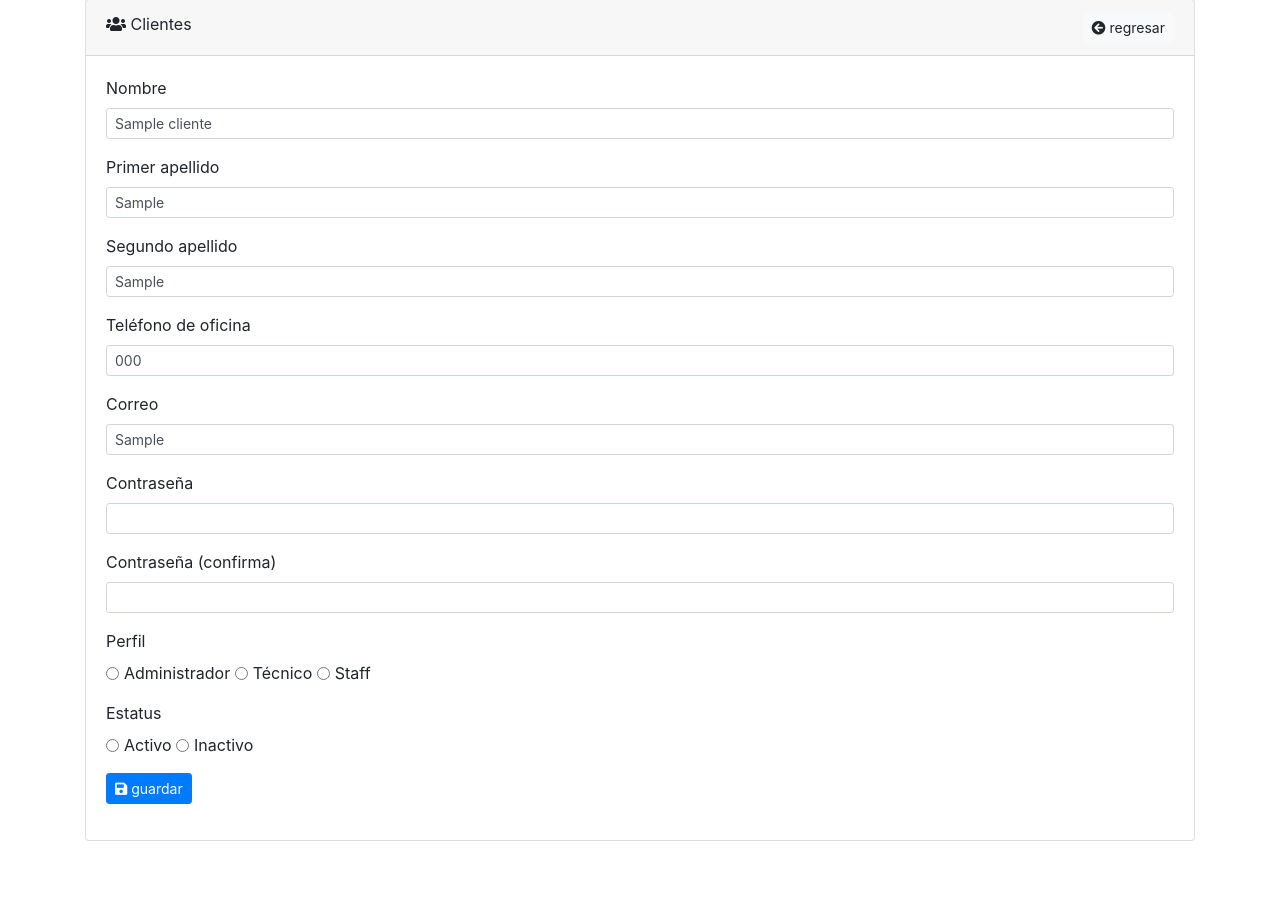
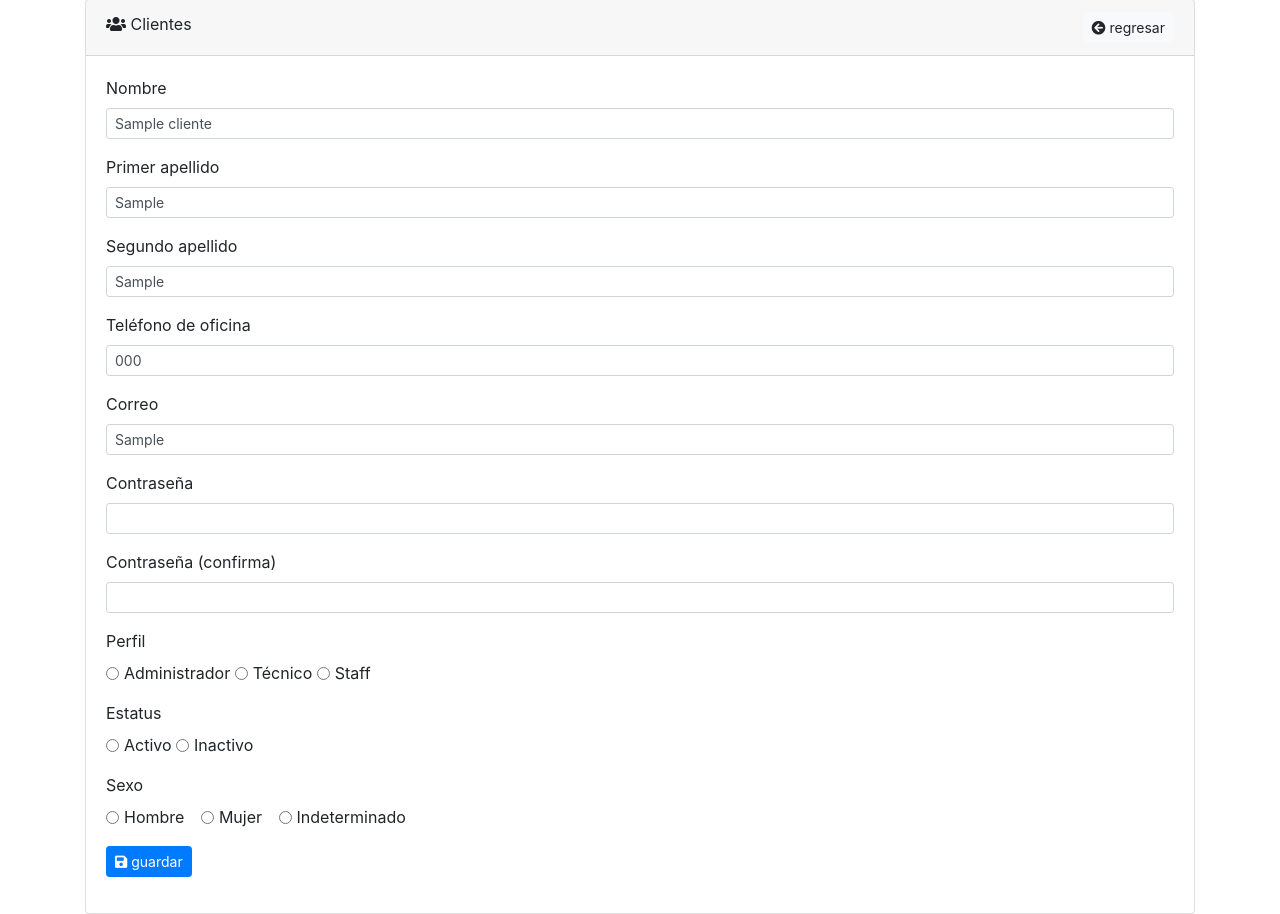
Before and after one commit to APM5691/Proyecto-Aplicaciones-Web-Equipo-10, a PHP site: page /clientes_editar.php?id=1 in a window 1280 px wide. Shown: the part 125-1039 px from the top of the page. Before the commit the page ends 966 px from the top, so only its background shows below. Run offline with PHP 8.4, Linux system fonts and the light colour scheme; tables that the repository leaves empty or names only in its code hold one stand-in row (values such as "Sample post"); data that the repository does not hold is empty.

Commit message:
Ya funciona completo clientes

```diff
--- a/Productos.php
+++ b/Productos.php
@@ -15,6 +15,7 @@
             <div class="card-header">
                 Productos
                 <a href="productos_formulario.php"class="btn btn-success float-right">Agregar</a>
+                <a href="productos.php"class="btn btn-success float-right">Agregar</a>
             </div>
             <div class="card-body">
                 <table class="table table-dark table table-hover">
--- a/clientes_editar.php
+++ b/clientes_editar.php
@@ -31,6 +31,7 @@ if (false == $cliente) {
 ?>
 <!DOCTYPE html>
 <html lang="es-MX">
+
 <head>
     <meta charset="UTF-8">
     <meta name="viewport" content="width=device-width, initial-scale=1.0">
@@ -38,6 +39,7 @@ if (false == $cliente) {
     <link rel="stylesheet" href="css/bootstrap.min.css">
     <link rel="stylesheet" href="css/all.min.css">
 </head>
+
 <body>
     <?php readfile('./menu.html'); ?>
     <div class="container mt-4">
@@ -50,31 +52,31 @@ if (false == $cliente) {
                 <form action="clientes_actualizar.php" method="post">
                     <div class="form-group">
                         <label for="nombre">Nombre</label>
-                        <input type="text" class="form-control form-control-sm" id="nombre_cliente" name="nombre_cliente" aria-describedby="nombre_cliente_help" value="<?php echo htmlentities($cliente['nombre_cliente']);?>" required>
+                        <input type="text" class="form-control form-control-sm" id="nombre_cliente" name="nombre_cliente" aria-describedby="nombre_cliente_help" value="<?php echo htmlentities($cliente['nombre_cliente']); ?>" required>
                     </div>
                     <div class="form-group">
                         <label for="primer_apellido">Primer apellido</label>
-                        <input type="text" class="form-control form-control-sm" id="primer_apellido" name="primer_apellido" aria-describedby="primer_apellido_help" value="<?php echo htmlentities($cliente['primer_apellido']);?>" required>
+                        <input type="text" class="form-control form-control-sm" id="primer_apellido" name="primer_apellido" aria-describedby="primer_apellido_help" value="<?php echo htmlentities($cliente['primer_apellido']); ?>" required>
                     </div>
                     <div class="form-group">
                         <label for="segundo_apellido">Segundo apellido</label>
-                        <input type="text" class="form-control form-control-sm" id="segundo_apellido" name="segundo_apellido" aria-describedby="segundo_apellido_help" value="<?php echo htmlentities($cliente['segundo_apellido']);?>">
+                        <input type="text" class="form-control form-control-sm" id="segundo_apellido" name="segundo_apellido" aria-describedby="segundo_apellido_help" value="<?php echo htmlentities($cliente['segundo_apellido']); ?>">
                     </div>
                     <div class="form-group">
-                        <label for="telefono_oficina">Teléfono de oficina</label>
-                        <input type="text" class="form-control form-control-sm" id="telefono" name="telefono" aria-describedby="telefono_oficina_help" value="<?php echo htmlentities($cliente['telefono']);?>" required>
+                        <label for="telefono">Teléfono de oficina</label>
+                        <input type="text" class="form-control form-control-sm" id="telefono" name="telefono" aria-describedby="telefono_oficina_help" value="<?php echo htmlentities($cliente['telefono']); ?>" required>
                     </div>
                     <div class="form-group">
                         <label for="correo">Correo</label>
-                        <input type="email" class="form-control form-control-sm" id="correo_electronico" name="correo_electronico" aria-describedby="correo_help" value="<?php echo htmlentities($cliente['correo_electronico']);?>" required>
+                        <input type="email" class="form-control form-control-sm" id="correo_electronico" name="correo_electronico" aria-describedby="correo_help" value="<?php echo htmlentities($cliente['correo_electronico']); ?>" required>
                     </div>
                     <div class="form-group">
-                        <label for="contrasena">Contraseña</label>
-                        <input type="password" class="form-control form-control-sm" id="contrasena" name="contrasena" aria-describedby="contrasena_help" required>
+                        <label for="password">Contraseña</label>
+                        <input type="password" class="form-control form-control-sm" id="password" name="password" aria-describedby="password_help" required>
                     </div>
                     <div class="form-group">
-                        <label for="contrasena_confirma">Contraseña (confirma)</label>
-                        <input type="password" class="form-control form-control-sm" id="contrasena_confirma" name="contrasena_confirma" aria-describedby="contrasena_help" required>
+                        <label for="password_confirma">Contraseña (confirma)</label>
+                        <input type="password" class="form-control form-control-sm" id="password_confirma" name="password_confirma" aria-describedby="password_help" required>
                     </div>
                     <div class="form-group">
                         <label for="perfil">Perfil</label><br>
@@ -99,8 +101,23 @@ if (false == $cliente) {
                             <label class="form-check-label" for="estatus2">Inactivo</label>
                         </div>
                     </div>
+                    <div class="form-group">
+                        <label for="sexo">Sexo</label><br />
+                        <div class="form-check form-check-inline">
+                            <input class="form-check-input" type="radio" name="sexo" id="sexo" value="Hombre" <?php echo 'Hombre' == $cliente['sexo'] ? 'checked' : ''; ?>/>
+                            <label class="form-check-label" for="sexo">Hombre</label>
+                        </div>
+                        <div class="form-check form-check-inline">
+                            <input class="form-check-input" type="radio" name="sexo" id="sexo" value="Mujer" <?php echo 'Mujer' == $cliente['sexo'] ? 'checked' : ''; ?>/>
+                            <label class="form-check-label" for="sexo">Mujer</label>
+                        </div>
+                        <div class="form-check form-check-inline">
+                            <input class="form-check-input" type="radio" name="sexo" id="sexo" value="Indeterminado" <?php echo 'Indeterminado' == $cliente['sexo'] ? 'checked' : ''; ?>/>
+                            <label class="form-check-label" for="sexo">Indeterminado</label>
+                        </div>
+                    </div>
                     <button class="btn btn-primary btn-sm" type="submit"><i class="fa fa-save"></i> guardar</button>
-                    <input type="hidden" name="id" value="<?php echo $cliente['id'];?>">
+                    <input type="hidden" name="id_cliente" value="<?php echo $cliente['id_cliente']; ?>">
                 </form>
             </div>
         </div>
```
Also changed, not shown: clientes_actualizar.php (added, +46 -0 lines).
